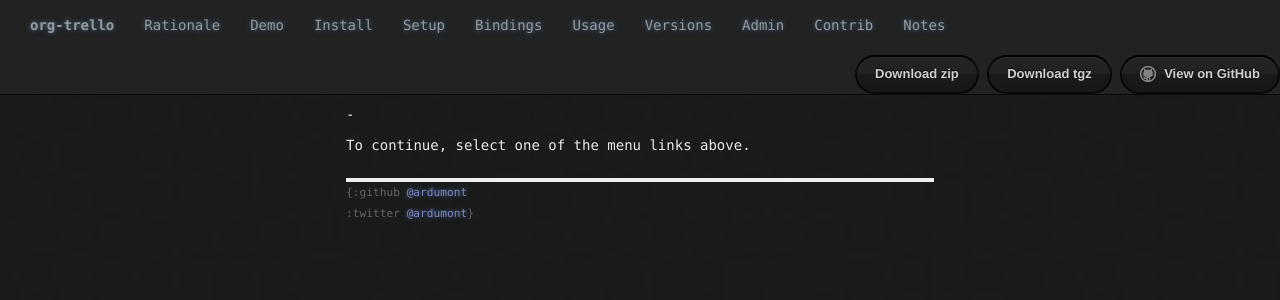
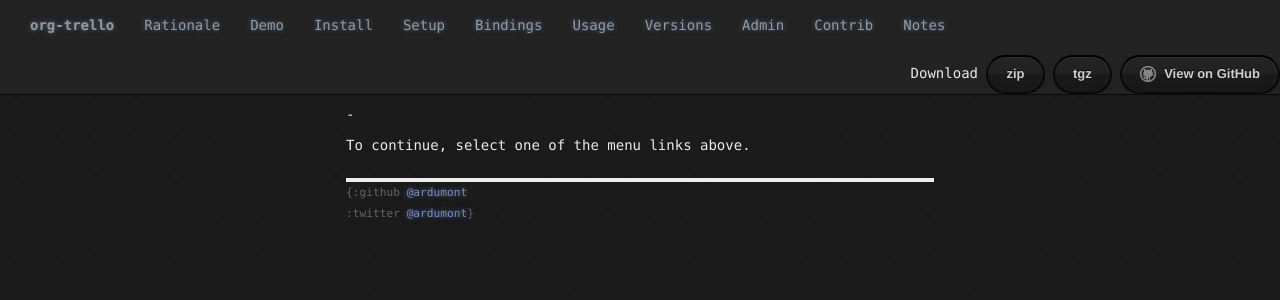
Before and after one commit to org-trello/org-trello.github.io, a Jekyll site: the page built from index.md, in a window 1280 px wide. Shown: the top 300 px of the page. Built offline with Jekyll 4.4.1, drawn with Linux system fonts in a browser that asks for light colours; Markdown is read by kramdown in place of the engine named in the settings.

Commit message:
Factor title

```diff
--- a/_layouts/default.html
+++ b/_layouts/default.html
@@ -36,8 +36,9 @@
             <li><a href="/release-notes.html">Notes</a></li>
           </ul>
           <ul class="nav navbar-nav navbar-right" style="padding-top: 5px">
-            <a href="https://github.com/org-trello/org-trello/zipball/master" class="btn">Download zip</a>
-            <a href="https://github.com/org-trello/org-trello/tarball/master" class="btn">Download tgz</a>
+            <span>Download</span>
+            <a href="https://github.com/org-trello/org-trello/zipball/master" class="btn">zip</a>
+            <a href="https://github.com/org-trello/org-trello/tarball/master" class="btn">tgz</a>
             <a href="https://github.com/org-trello/org-trello" class="btn btn-github"><span class="icon"></span>View on GitHub</a>
           </ul>
         </div>
```
